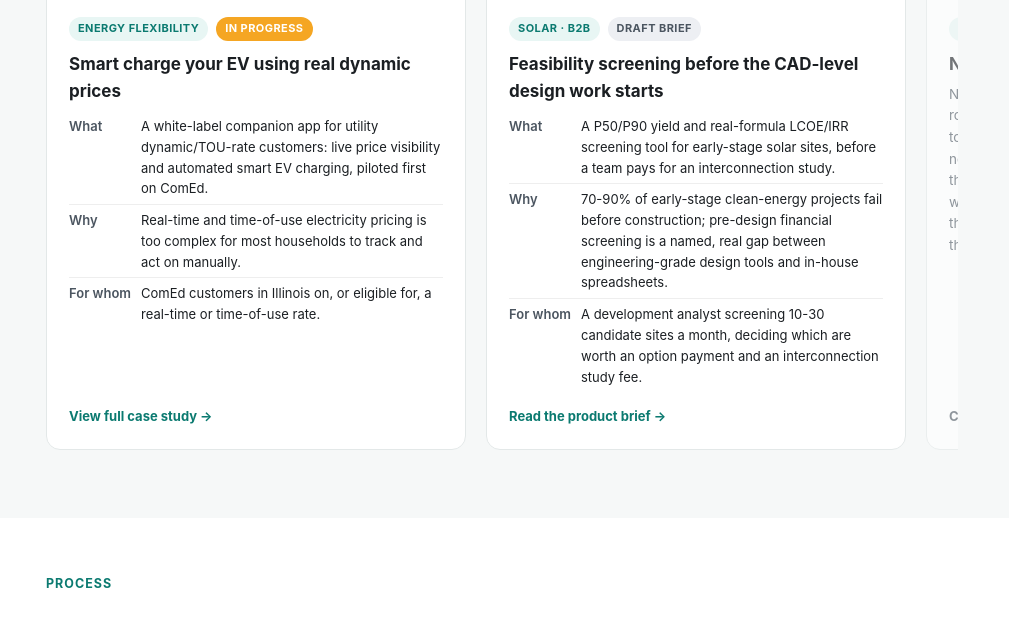
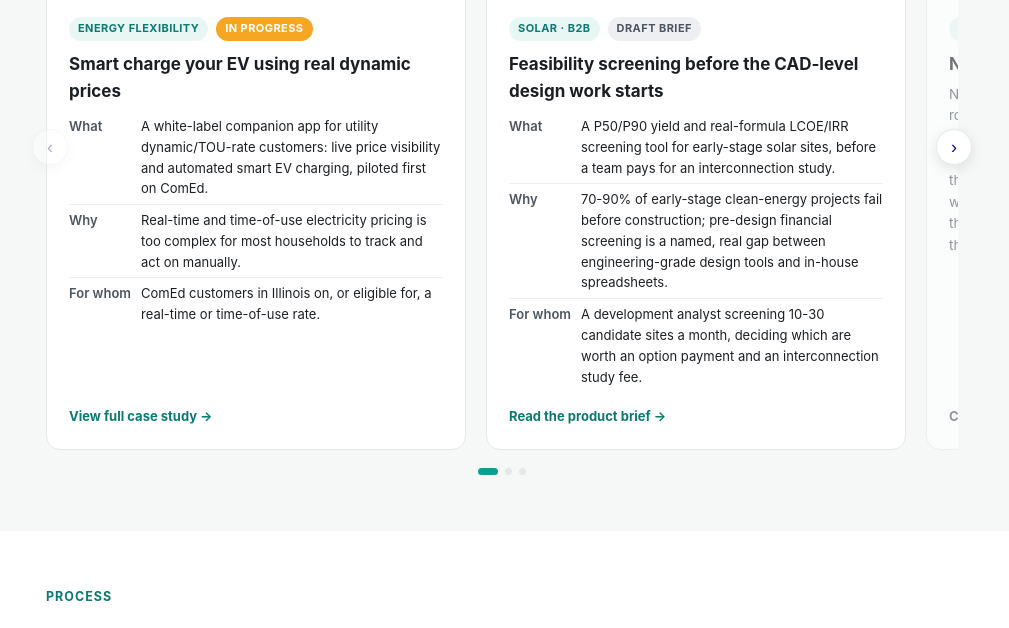
Before and after one commit to spallavi-stack/shubha-pm-portfolio, a plain HTML site: page index.html in a window 1280 px wide. Shown: the part 1033-1661 px from the top of the page, without its empty margins (138-1147 px from the left). Drawn offline with Linux system fonts and the light colour scheme.

Commit message:
Add files via upload

```diff
--- a/index.html
+++ b/index.html
@@ -56,10 +56,20 @@
   .pillar h3{font-size:15px;margin:0 0 6px;}
   .pillar p{font-size:13.5px;color:var(--ink-soft);margin:0;}
 
-  .case-grid{display:flex;gap:20px;margin-top:28px;overflow-x:auto;padding-bottom:12px;scroll-snap-type:x proximity;-webkit-overflow-scrolling:touch;}
-  .case-grid::-webkit-scrollbar{height:8px;}
-  .case-grid::-webkit-scrollbar-track{background:transparent;}
-  .case-grid::-webkit-scrollbar-thumb{background:var(--border);border-radius:99px;}
+  .carousel{position:relative;margin-top:28px;}
+  .case-grid{display:flex;gap:20px;overflow-x:auto;scroll-snap-type:x mandatory;-webkit-overflow-scrolling:touch;scrollbar-width:none;-ms-overflow-style:none;}
+  .case-grid::-webkit-scrollbar{display:none;}
+
+  .car-btn{position:absolute;top:44%;transform:translateY(-50%);width:36px;height:36px;border-radius:50%;background:#fff;border:1px solid var(--border);box-shadow:0 4px 14px rgba(0,0,0,0.1);display:flex;align-items:center;justify-content:center;cursor:pointer;font-size:18px;line-height:1;color:var(--navy);z-index:5;padding:0;}
+  .car-btn:hover{background:var(--paper-soft);}
+  .car-btn:disabled{opacity:0.35;cursor:default;}
+  .car-prev{left:-14px;}
+  .car-next{right:-14px;}
+  @media(max-width:640px){.car-btn{display:none;}}
+
+  .car-dots{display:flex;justify-content:center;align-items:center;gap:7px;margin-top:18px;}
+  .car-dot{width:7px;height:7px;border-radius:50%;background:var(--border);border:none;padding:0;cursor:pointer;transition:all .2s ease;}
+  .car-dot.active{background:var(--teal);width:20px;border-radius:5px;}
 
   .case-card{
     background:#fff;border:1px solid var(--border);border-radius:14px;overflow:hidden;
@@ -136,7 +146,10 @@
     <div class="section-kicker">Case studies</div>
     <p class="lede">Case studies so far, with more problem areas and industries in the pipeline.</p>
 
-    <div class="case-grid">
+    <div class="carousel">
+    <button class="car-btn car-prev" id="carPrev" aria-label="Previous case study" type="button">‹</button>
+    <button class="car-btn car-next" id="carNext" aria-label="Next case study" type="button">›</button>
+    <div class="case-grid" id="caseGrid">
       <a class="case-card live" href="flexy-case-study.html">
         <div class="case-banner banner-flexy">
           <svg class="logo-mark" viewBox="0 0 64 64" width="34" height="34" role="img" aria-label="Flexy logo">
@@ -200,6 +213,8 @@
         </div>
       </div>
     </div>
+    </div>
+    <div class="car-dots" id="carDots"></div>
   </div>
 </section>
 
@@ -222,5 +237,73 @@
   </div>
 </footer>
 
+<script>
+(function(){
+  function initCarousel(){
+    var grid = document.getElementById('caseGrid');
+    var dotsWrap = document.getElementById('carDots');
+    var prevBtn = document.getElementById('carPrev');
+    var nextBtn = document.getElementById('carNext');
+    if(!grid || !dotsWrap) return;
+    var cards = Array.prototype.slice.call(grid.querySelectorAll('.case-card'));
+    if(cards.length < 2){
+      if(prevBtn) prevBtn.style.display = 'none';
+      if(nextBtn) nextBtn.style.display = 'none';
+      return;
+    }
+
+    cards.forEach(function(card, i){
+      var dot = document.createElement('button');
+      dot.type = 'button';
+      dot.className = 'car-dot';
+      dot.setAttribute('aria-label', 'Go to project ' + (i + 1));
+      dot.addEventListener('click', function(){
+        scrollToIndex(i);
+      });
+      dotsWrap.appendChild(dot);
+    });
+    var dots = Array.prototype.slice.call(dotsWrap.querySelectorAll('.car-dot'));
+
+    function currentIndex(){
+      var gridLeft = grid.getBoundingClientRect().left;
+      var closest = 0, closestDist = Infinity;
+      cards.forEach(function(card, i){
+        var dist = Math.abs(card.getBoundingClientRect().left - gridLeft);
+        if(dist < closestDist){ closestDist = dist; closest = i; }
+      });
+      return closest;
+    }
+
+    function scrollToIndex(i){
+      i = Math.max(0, Math.min(cards.length - 1, i));
+      var target = cards[i].getBoundingClientRect().left - grid.getBoundingClientRect().left + grid.scrollLeft;
+      grid.scrollTo({left: target, behavior: 'smooth'});
+    }
+
+    function updateUI(){
+      var idx = currentIndex();
+      dots.forEach(function(d, i){ d.classList.toggle('active', i === idx); });
+      if(prevBtn) prevBtn.disabled = idx === 0;
+      if(nextBtn) nextBtn.disabled = idx === cards.length - 1;
+    }
+
+    var scrollTimer;
+    grid.addEventListener('scroll', function(){
+      clearTimeout(scrollTimer);
+      scrollTimer = setTimeout(updateUI, 80);
+    });
+    if(prevBtn) prevBtn.addEventListener('click', function(){ scrollToIndex(currentIndex() - 1); });
+    if(nextBtn) nextBtn.addEventListener('click', function(){ scrollToIndex(currentIndex() + 1); });
+
+    window.addEventListener('resize', updateUI);
+    updateUI();
+  }
+  if(document.readyState === 'loading'){
+    document.addEventListener('DOMContentLoaded', initCarousel);
+  } else {
+    initCarousel();
+  }
+})();
+</script>
 </body>
 </html>
```
